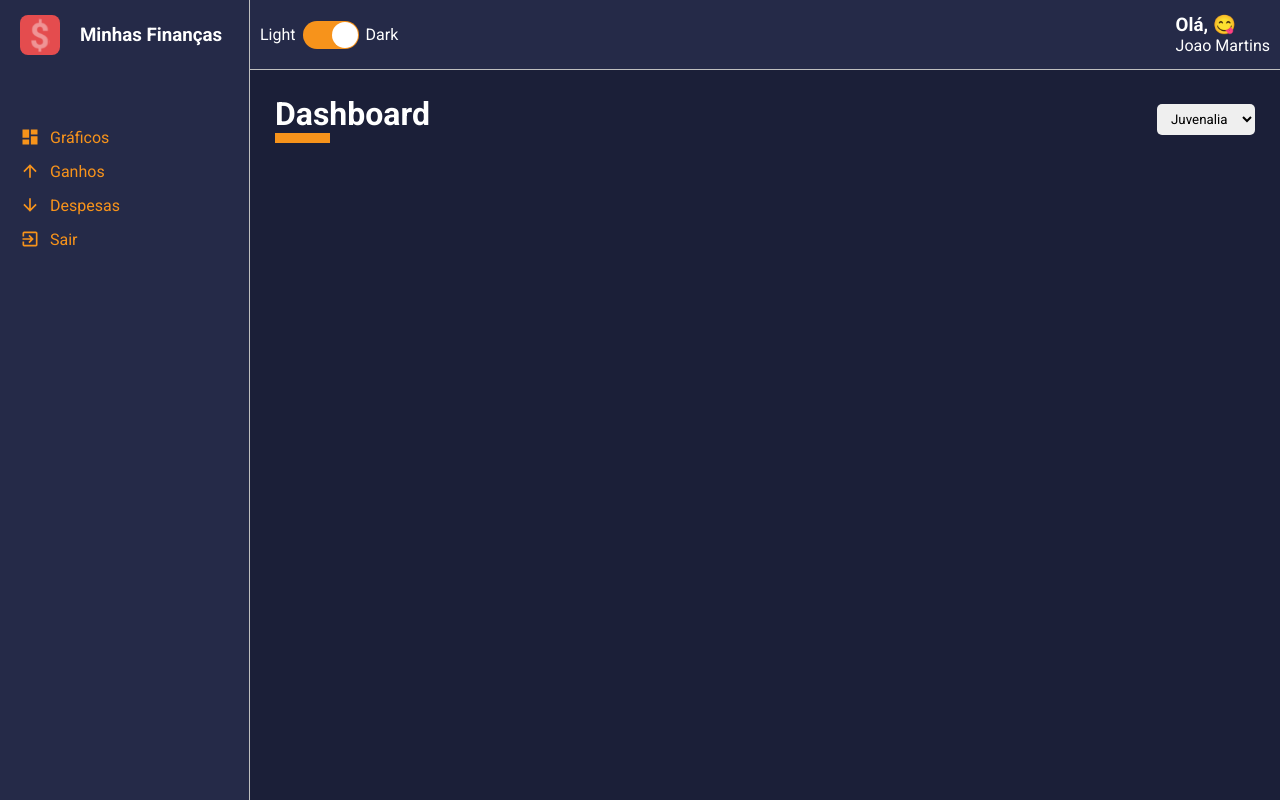
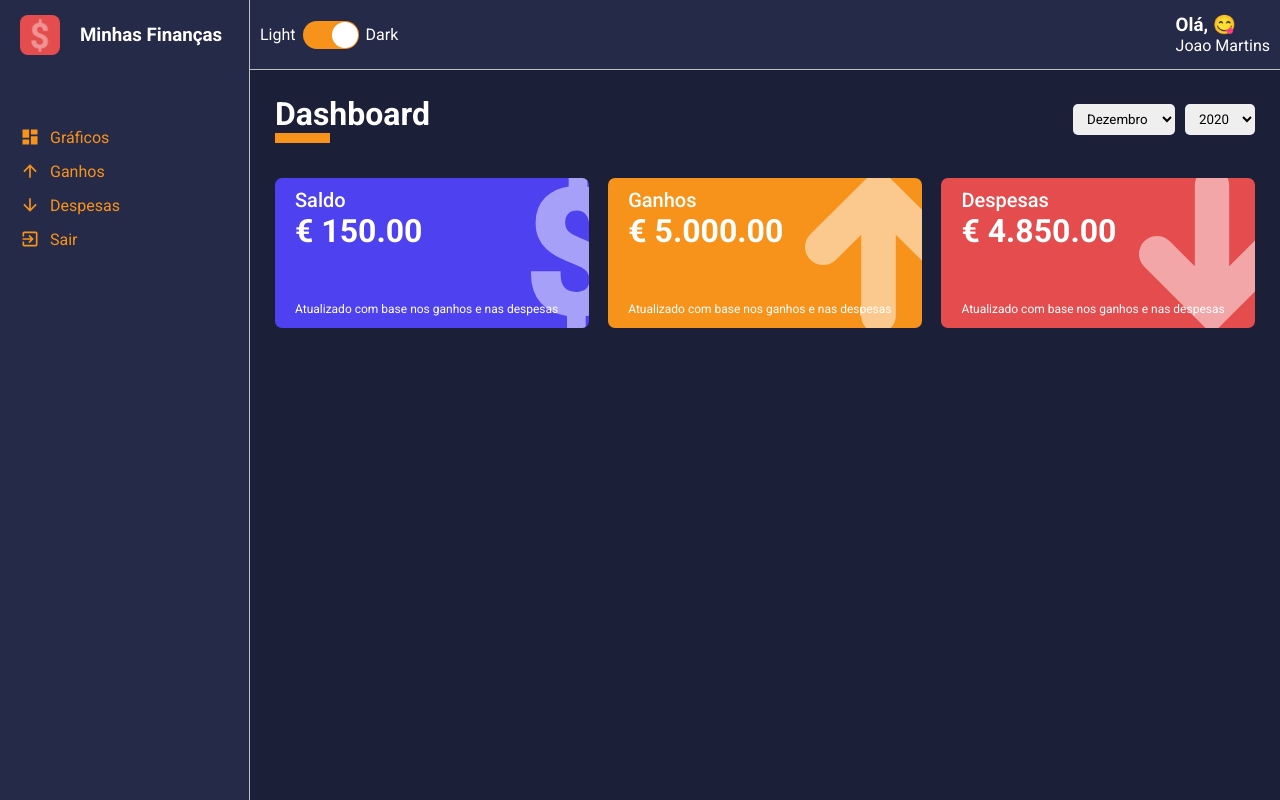
Before and after one commit to MoonKode/wallet, a React (Create React App) app: page /dashboard in a window 1280 px wide. Built offline with nearby package versions, Linux system fonts and the light colour scheme.

Commit message:
added first part to dashboard with numbers rising

```diff
--- a/package.json
+++ b/package.json
@@ -12,6 +12,7 @@
     "@types/react-dom": "^16.9.8",
     "eslint": "^7.15.0",
     "react": "^17.0.1",
+    "react-countup": "^4.3.3",
     "react-dom": "^17.0.1",
     "react-icons": "^4.1.0",
     "react-router-dom": "^5.2.0",
--- /dev/null
+++ b/src/components/WalletBox/index.tsx
@@ -0,0 +1,61 @@
+import React from 'react'
+import CountUp from 'react-countup'
+
+import {
+    Container
+} from './styles'
+
+import dollarImg from '../../assets/dollar.svg';
+import arrowUpImg from '../../assets/arrow-up.svg';
+import arrowDownImg from '../../assets/arrow-down.svg';
+
+
+interface IWalletBoxProps {
+    title: string;
+    amount: number;
+    footerText: string;
+    icon: 'dollar' | 'arrowUp' | 'arrowDown';
+    color: string;
+}
+
+const WalletBox: React.FC<IWalletBoxProps> = ({
+    title,
+    amount,
+    footerText,
+    icon,
+    color,
+}) => {
+
+    const iconSelected = () => {
+        switch (icon) {
+            case 'dollar':
+                return dollarImg
+            case 'arrowUp':
+                return arrowUpImg
+            case 'arrowDown':
+                return arrowDownImg
+        }
+    }
+    return (
+        <Container color={color}>
+            <span>{title}</span>
+            <h1>
+                <CountUp
+                    end={amount}
+                    prefix={'€ '}
+                    duration={2}
+                    separator='.'
+                    decimal='.'
+                    decimals={2}
+
+                />
+            </h1>
+            <small>{footerText}</small>
+            <img src={iconSelected()} alt={title} />
+
+        </Container>
+    )
+}
+
+
+export default WalletBox;
--- /dev/null
+++ b/src/components/WalletBox/styles.ts
@@ -0,0 +1,36 @@
+import styled from 'styled-components'
+
+interface IContainerProps {
+    color:string
+}
+
+export const Container = styled.div<IContainerProps>`
+    width: 32%;
+    height: 150px;
+    margin: 10px 0;
+    background-color: ${props => props.color};
+    color :${props => props.theme.colors.white};
+    border-radius: 7px;
+    padding: 10px 20px;
+    position:relative;
+    overflow: hidden;
+
+    >img{
+        position: absolute;
+        height: 110%;
+        top: -10px;
+        right: -30px;
+        opacity: .5;
+    }
+
+    >span{
+        font-size: 20px;
+        font-weight: 500;
+    }
+
+    >small{
+        font-size: 12px;
+        position: absolute;
+        bottom: 12px;
+    }
+`;
--- a/src/pages/Dashboard/index.tsx
+++ b/src/pages/Dashboard/index.tsx
@@ -1,23 +1,122 @@
-import React from 'react'
-import { Container } from './styles'
+import React, { useState, useMemo } from 'react'
+
 import ContentHeader from '../../components/ContentHeader'
 import SelectInput from '../../components/SelectInput'
+import WalletBox from '../../components/WalletBox'
+
+
+import expenses from '../../repositories/expenses'
+import gains from '../../repositories/gains'
+import listOfMonths from '../../utils/months'
+
+import {
+    Container,
+    Content
+} from './styles'
 
 const Dashboard: React.FC = () => {
 
-    const options = [
-        { value: "Juvenalia", label: "Juvenalia" },
-        { value: "Leonardo", label: "Leonardo" },
-        { value: "Francisco", label: "Francisco" },
-    ]
+
+    //state
+    const [monthSelected, setmonthSelected] = useState<number>(new Date().getMonth() +1)
+    const [yearSelected, setyearSelected] = useState<number>(new Date().getFullYear())
+
+    const years = useMemo(() => {
+
+        let uniqueYears:number[] = [];
+        [...expenses, ...gains].forEach(item => {
+            const date = new Date(item.date);
+            const year = date.getFullYear()
+            if (!uniqueYears.includes(year)) {
+                uniqueYears.push(year)
+            }
+        })
+        return uniqueYears.map(item => {
+            return {
+                value: item,
+                label: item,
+            }
+        })
+    }, [])
+
+
+    const months = useMemo(() => {
+
+        return listOfMonths.map((month, index) => {
+            return {
+                value: index + 1,
+                label: month
+            }
+        })
+
+    }, [])
+
+    // handlers
+    const handleMonthSelected = (month: string) => {
+        try {
+            const parseMonth = Number(month)
+            setmonthSelected(parseMonth)
+        } catch (error) {
+            throw new Error('invalid month value. Accepted values: 1 - 12')
+
+        }
+    }
+
+
+    const handleYearSelected = (year: string) => {
+        try {
+            const parseYear = Number(year)
+            setyearSelected(parseYear)
+        } catch (error) {
+            throw new Error('invalid year value. Only integers accepted')
+
+        }
+    }
+
+
+
+
     return (
         <Container>
             <ContentHeader
                 title="Dashboard"
                 lineColor="#F7931B"
             >
-                <SelectInput options={options} onChange={()=>{}} />
+                <SelectInput
+                    options={months}
+                    onChange={(e) => handleMonthSelected(e.target.value)}
+                    defaultValue={monthSelected}
+                />
+                <SelectInput
+                    options={years}
+                    onChange={(e) => handleYearSelected(e.target.value)}
+                    defaultValue={yearSelected}
+                />
             </ContentHeader>
+            <Content>
+                <WalletBox
+                    title="Saldo"
+                    amount={150.00}
+                    footerText="Atualizado com base nos ganhos e nas despesas"
+                    icon="dollar"
+                    color="#4E41F0"
+                />
+                <WalletBox
+                    title="Ganhos"
+                    amount={5000.00}
+                    footerText="Atualizado com base nos ganhos e nas despesas"
+                    icon="arrowUp"
+                    color="#F7931B"
+                />
+                <WalletBox
+                    title="Despesas"
+                    amount={4850.00}
+                    footerText="Atualizado com base nos ganhos e nas despesas"
+                    icon="arrowDown"
+                    color="#E44C4E"
+                />
+            </Content>
+
         </Container>
     )
 }
--- a/src/pages/Dashboard/styles.ts
+++ b/src/pages/Dashboard/styles.ts
@@ -1,3 +1,7 @@
 import styled from 'styled-components'
 
 export const Container = styled.div``;
+export const Content = styled.div`
+    display:flex;
+    justify-content: space-between;
+`;
--- a/src/pages/Lists/index.tsx
+++ b/src/pages/Lists/index.tsx
@@ -42,7 +42,7 @@
         return balanceType === 'entry-balance' ?
             {
                 title: 'Ganhos',
-                lineColor: "#F7931B",
+                lineColor: "#4E41F0",
                 data: gains,
             }
             :
```
Also changed, not shown: 2 other files (tests, documents, lock files or other folders).
